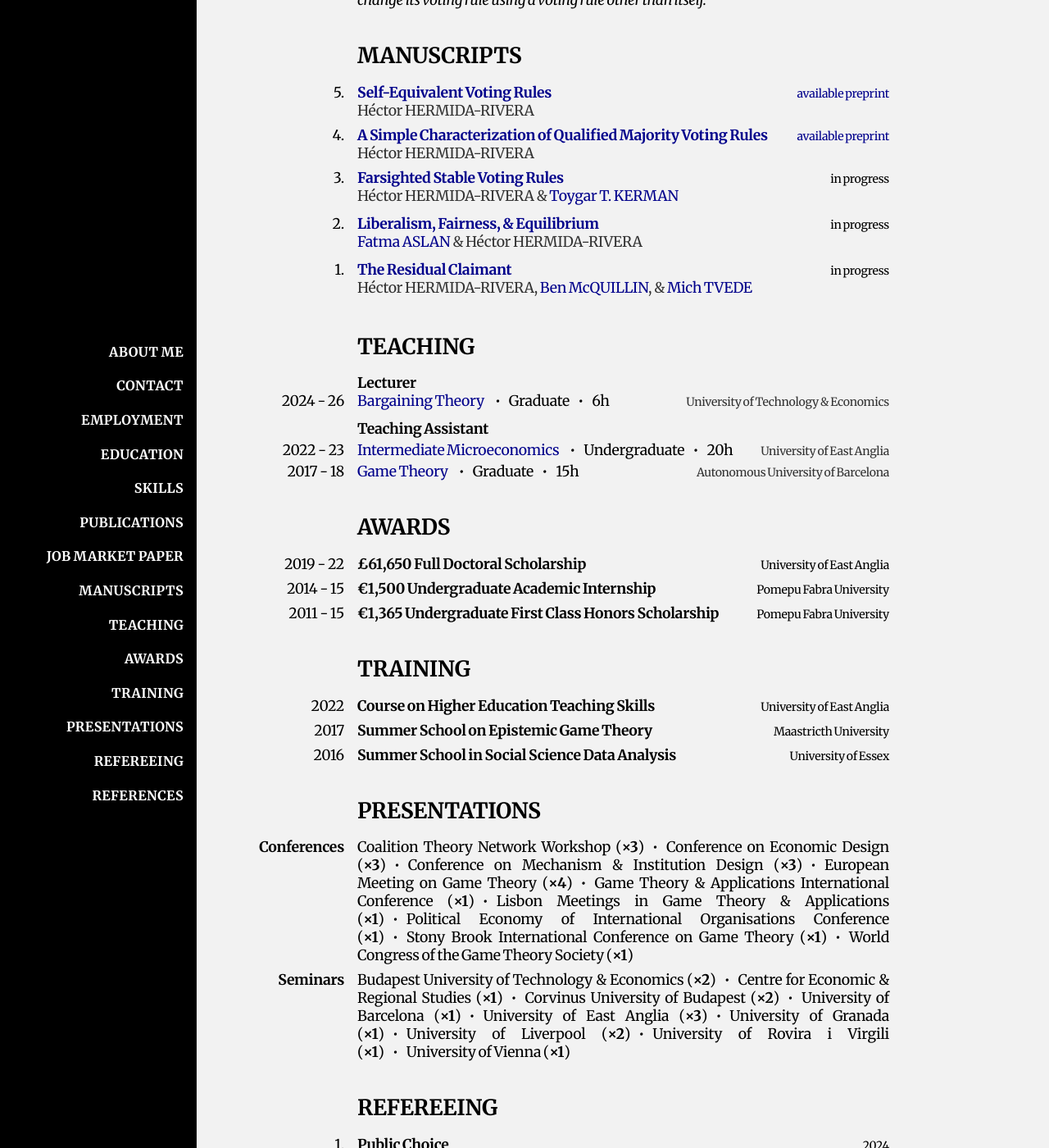
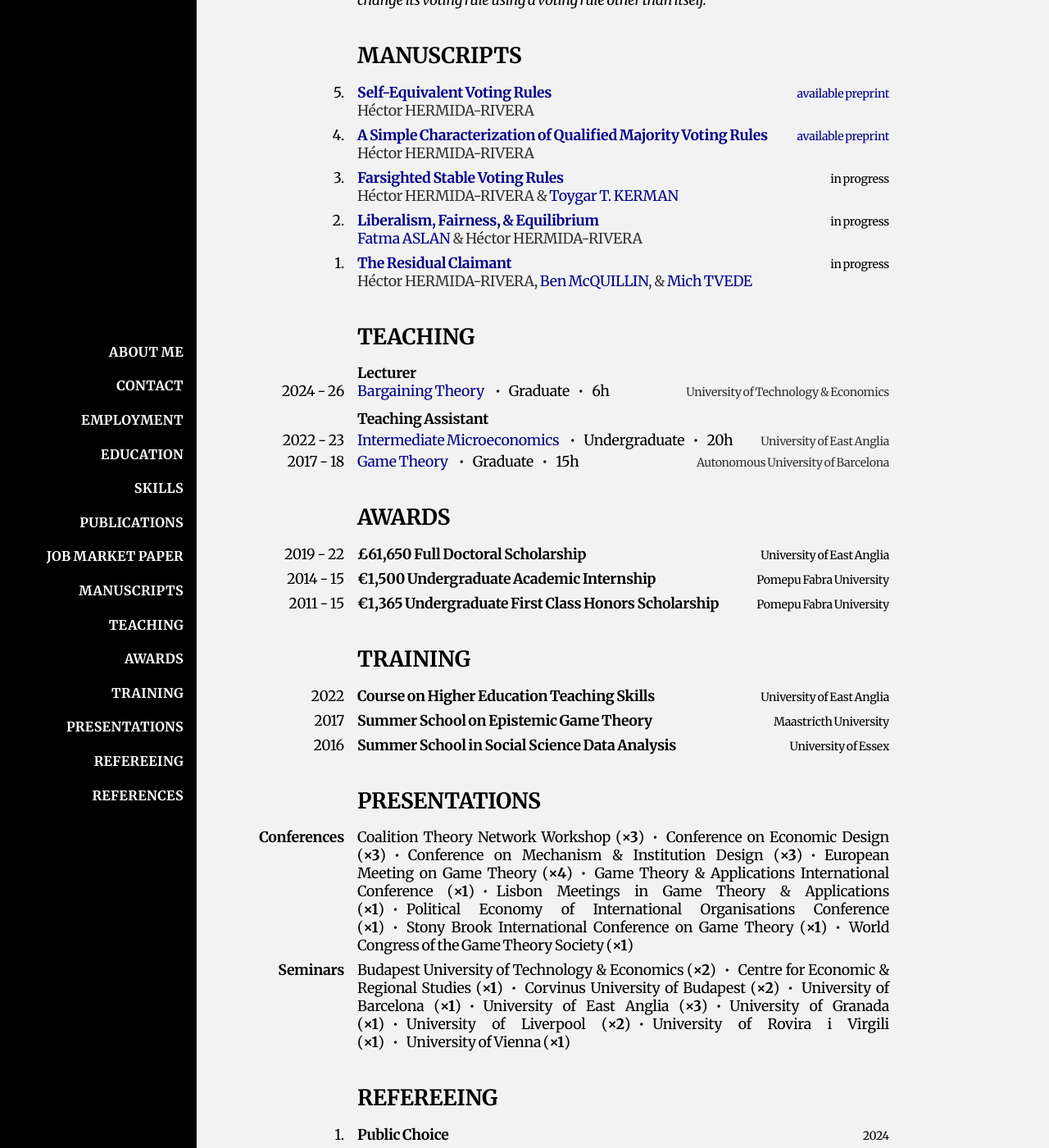
Before and after one commit to HectorHermidaRivera/hectorhermidarivera.github.io, a Jekyll site: the page built from index.md, in a window 1280 px wide and 1400 px high, scrolled down 1873 px. Shown: the whole window at 82% size. Built offline with Jekyll 4.4.1, drawn with Linux system fonts in a browser that asks for light colours; a style sheet for code colours, icons or effects is not loaded.

Commit message:
Update style.css

```diff
--- a/assets/css/style.css
+++ b/assets/css/style.css
@@ -221,8 +221,8 @@ body {
   max-height: 0;
   overflow: hidden;
   transition: max-height 0.2s ease;
-  margin-top: 0px;
-  margin-bottom: 4px;
+  margin-top: -2px;
+  margin-bottom: 0px;
   margin-left: 0px;
   padding-left: 0px;
 }
```
